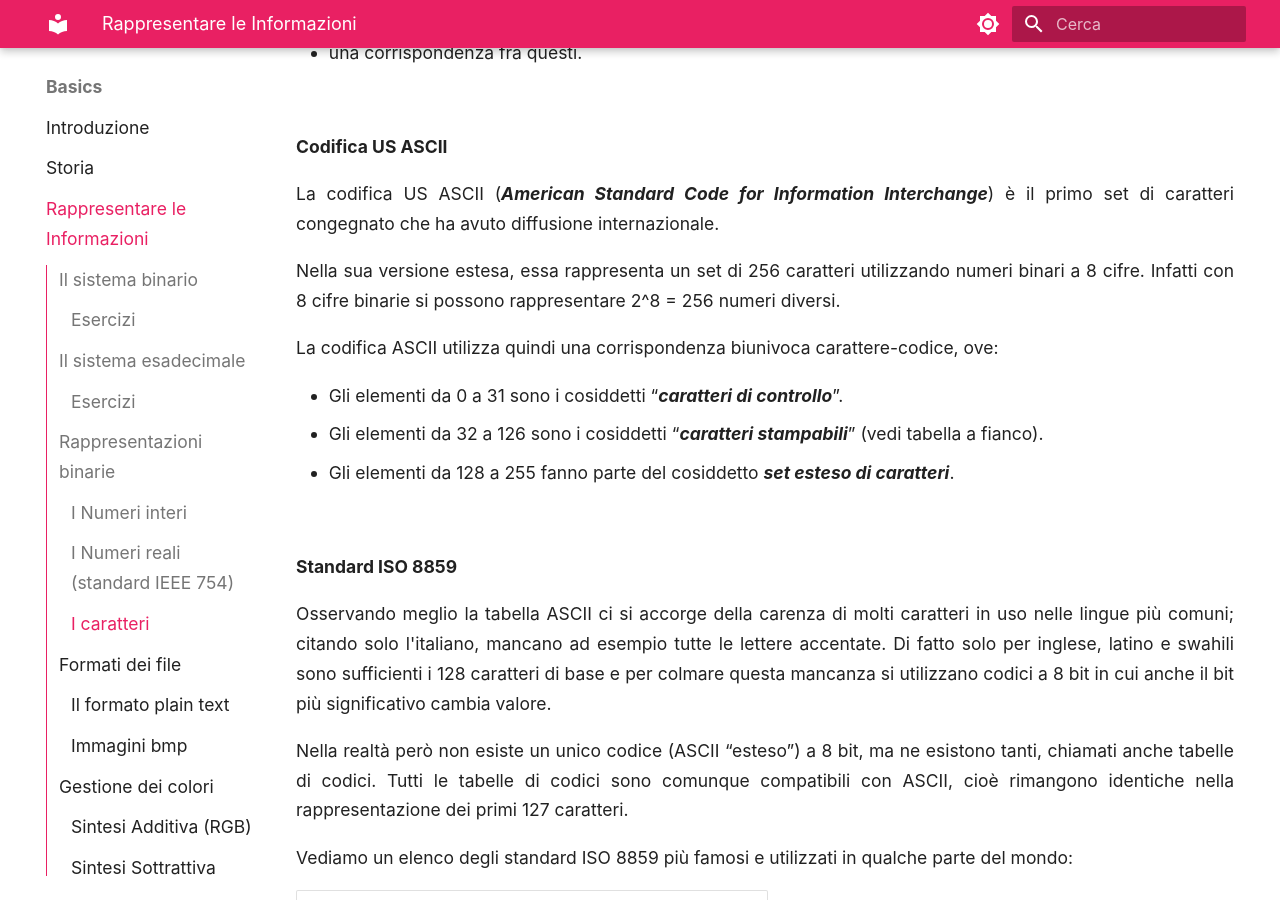
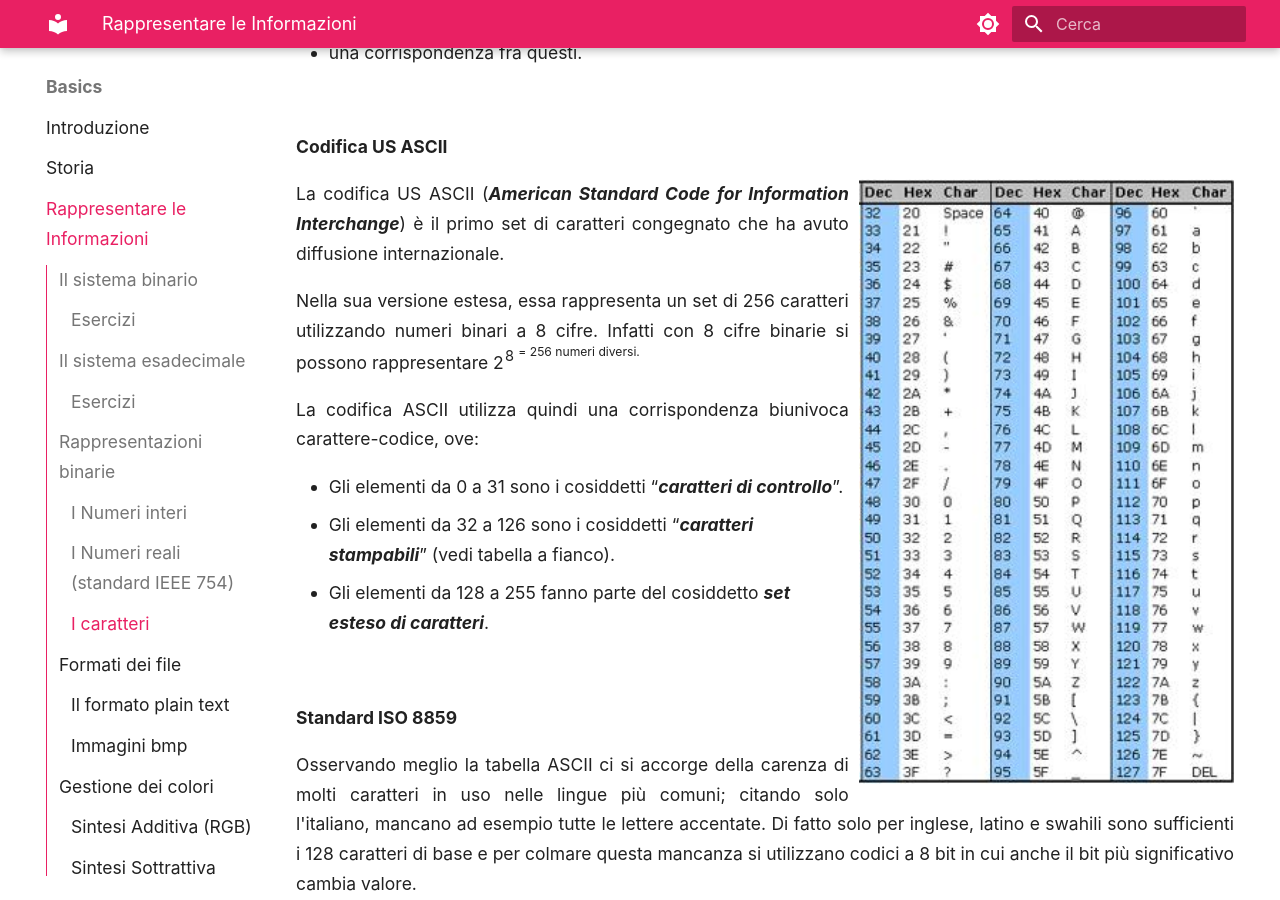
Before and after one commit to adjamhub/infohandouts, an MkDocs documentation site: the page built from docs/basics/05_info_binarie.md, in a window 1280 px wide and 900 px high, scrolled down 12708 px. Built offline with MkDocs 1.6.1 and Material for MkDocs 9.7.7, drawn with Linux system fonts in a browser that asks for light colours; emoji names are drawn with the system emoji font; some of the changed text lies outside the part shown.

Commit message:
penultime cose :)

````diff
--- a/docs/basics/05_info_binarie.md
+++ b/docs/basics/05_info_binarie.md
@@ -38,7 +38,7 @@ Allo stesso modo si continua con le centinaia, che sono formate da 10 decine e c
 
       =     5 x 100     +    8 x 10    +     2x1
 
-      =     5 x 10^2    +   8 x 10^1   +   2 x 10^0
+      =     5 x 10<sup>2</sup>    +   8 x 10<sup>1</sup>   +   2 x 10<sup>0</sup>
 ```
 
 Notiamo soprattutto l'ultima rappresentazione. In questo modo si può indicare ogni gruppo con un indice dato dalla potenza da assegnare alla base per ottenerne il peso. Infatti le unità sono il gruppo 0 (100 = 1), le decine sono il gruppo 1 (101 = 10), le centinaia il gruppo 2 (102 = 100) e così via praticamente all'infinito.
@@ -73,7 +73,7 @@ Vediamo i primi 10 numeri rappresentati nel sistema di numerazione binaria:
 Seguendo l'esempio precedente potremo stabilire una rappresentazione dei valori indicati in un numero binario:
 
 ```
-1001  =  1 x 2^3  +  0 x 2^2  +  0 x 2^1  +  1 x 2^0  =
+1001  =  1 x 2<sup>3</sup>  +  0 x 2<sup>2</sup>  +  0 x 2<sup>1</sup>  +  1 x 2<sup>0</sup>  =
 
       =   1 x 8   +   0 x 4   +   0 x 2   +   1 x 1   =
 
@@ -85,7 +85,7 @@ In questo modo dato un qualsiasi numero binario (una sequenza di zeri e uni), po
 Quale valore rappresenta il numero binario 101011?
 
 ```
-101011  =  1 x 2^5  +  0 x 2^4  +  1 x 2^3  +  0 x 2^2  +  1 x 2^1  +  1 x 2^0  =
+101011  =  1 x 2<sup>5</sup>  +  0 x 2<sup>4</sup>  +  1 x 2<sup>3</sup>  +  0 x 2<sup>2</sup>  +  1 x 2<sup>1</sup>  +  1 x 2<sup>0</sup>  =
 
         =   1 x 32  +   0 x 16  +   1 x 8   +   0 x 4   +   1 x 2   +  1 x 1  =
 
@@ -270,6 +270,7 @@ Vediamo di mettere bene in evidenza le differenze fra ciò che in matematica sia
 
     I concetti si capiscono ugualmente... ma i calcoli sono molto più semplici (e le sequenze di zeri e/o di uni hanno un termine!)
 
+
 Per la rappresentazione dei numeri interi, occorre distinguere fra numeri positivi e negativi.
 
 Il caso dei numeri positivi è molto semplice, dato un numero, ad esempio `35`, bisognerà prima di tutto verificare se appartiene al range dei numeri rappresentabili
@@ -344,7 +345,7 @@ Vediamo il procedimento di trasformazione di un numero reale nella sua rappresen
 2. Il numero binario così ottenuto viene trasformato in notazione esponenziale normalizzata, cioè nella forma:
 
 ```
-±M x 2^E
+±M x 2<sup>E</sup>
 
 dove 1.0 ≤ M ≤ 2.0
 ```
@@ -384,9 +385,12 @@ In generale, per definire un set di caratteri occorre:
 
 **Codifica US ASCII**
 
+<img style="width: 40%; float:right; margin-left: 10px" alt="ASCII Table" src="../images/ASCII_table.jpg">
+
+
 La codifica US ASCII (***American Standard Code for  Information Interchange***) è il primo set di caratteri congegnato che ha avuto diffusione internazionale.
 
-Nella sua versione estesa, essa rappresenta un set di 256 caratteri utilizzando numeri binari a 8 cifre. Infatti con 8 cifre binarie si possono rappresentare 2^8 = 256 numeri diversi.
+Nella sua versione estesa, essa rappresenta un set di 256 caratteri utilizzando numeri binari a 8 cifre. Infatti con 8 cifre binarie si possono rappresentare 2<sup>8<sup> = 256 numeri diversi.
 
 La codifica ASCII utilizza quindi una corrispondenza biunivoca carattere-codice, ove:
 
@@ -502,6 +506,10 @@ La struttura del file è molto semplice, perché è possibile suddividerla in tr
 <!--  xxxxxxxxxxxxxxxxxxxxxxxxxxxxxxxxxxxxxxxxxxxxxxxxxxxxxxxxxxxxxxxxxxxxxxxxxxxxxxxxxxxxxxxxxxxxxxxxxxxxxxxxxxxxxxxxxxxxx -->
 ## Gestione dei colori
 
+
+<img style="width: 50%; float:right; margin-left: 10px" alt="ASCII Table" src="../images/colori.jpg">
+
+
 Si rappresentano in informatica in 2 modalità:
 
 
````
Also changed, not shown: docs/basics/images/ASCII_table.jpg (added), docs/basics/images/colori.jpg (added).
